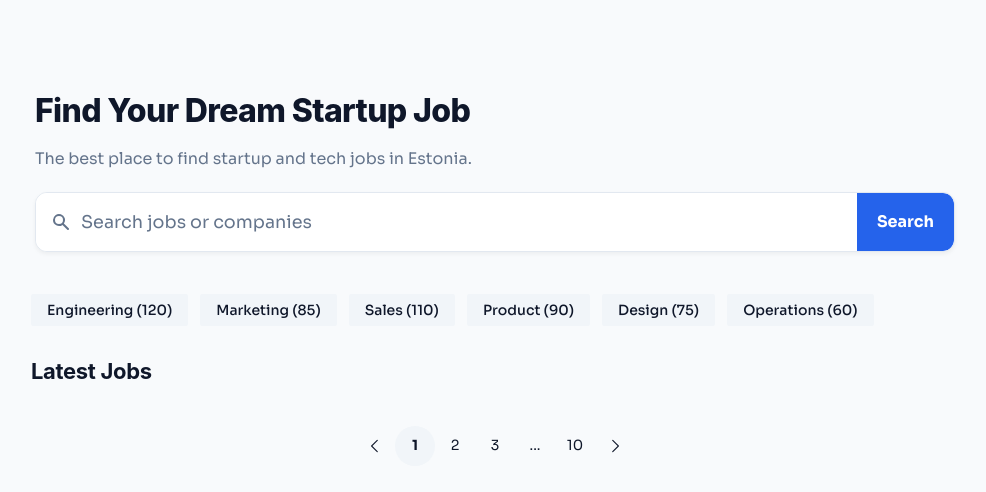
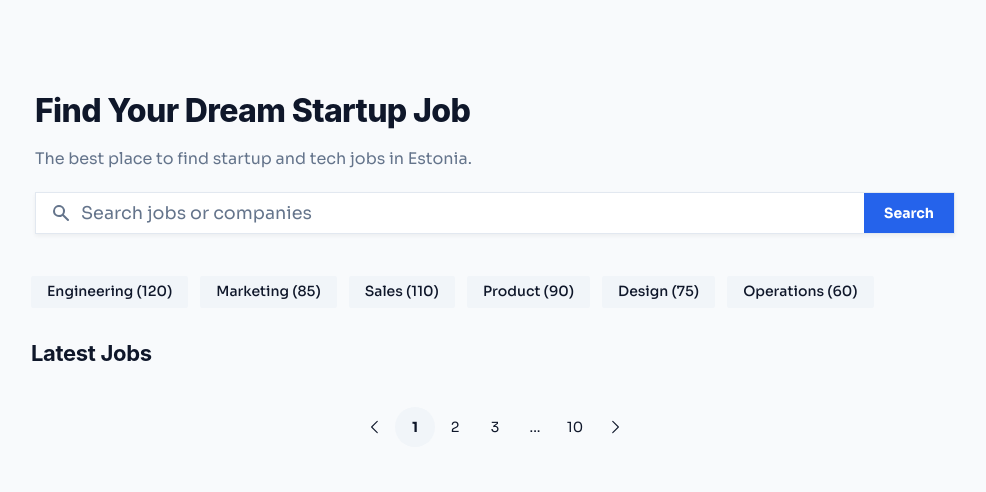
Before and after one commit to tjomk/tallinnstartups, a Django app: page / in a window 1280 px wide. Shown: the part 65-557 px from the top of the page, without its empty margins (145-1131 px from the left). Run offline with Django 5.2, Linux system fonts and the light colour scheme; data that the repository does not hold is empty; some libraries are stand-ins or nearby versions.

Commit message:
Update search bar

```diff
--- a/tallinnstartups/static/css/theme.css
+++ b/tallinnstartups/static/css/theme.css
@@ -883,11 +883,10 @@ main {
   width: 100%;
   background: var(--bg-card);
   border: 1px solid var(--border-color);
-  border-radius: 12px;
   overflow: hidden;
   box-shadow: 0 2px 4px rgba(0,0,0,0.05);
   position: relative;
-  min-height: 56px;
+  max-height: 42px;
 }
 
 .theme-input-wrapper .theme-input {
@@ -899,12 +898,12 @@ main {
 }
 
 .theme-input-wrapper .btn-primary {
-  border-radius: 0 11px 11px 0;
   position: absolute;
   right: 0;
   top: 0;
   height: 100%;
   border: none;
+  border-radius: 0;
 }
 
 .theme-input-wrapper span {
--- a/tallinnstartups/templates/tallinnstartups/components/search_bar.html
+++ b/tallinnstartups/templates/tallinnstartups/components/search_bar.html
@@ -13,7 +13,7 @@
                 class="theme-input"
                 value="{{ request.GET.q|default:'' }}"
             />
-            <button type="submit" class="btn-primary">
+            <button type="submit" class="btn-primary text-sm">
                 Search
             </button>
         </div>
```
